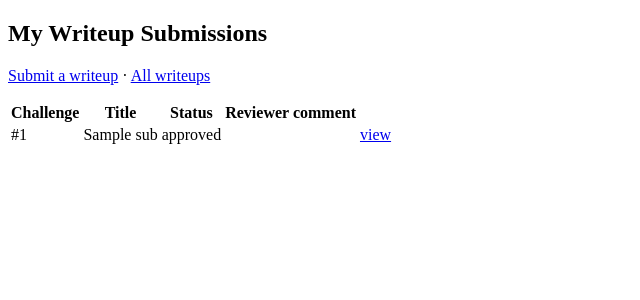
After one commit to LeMeowM/ctfd_writeup_plugin, a Python web app: template ctfd_censored_writeups/templates/my_submissions.html in a window 1280 px wide. The commit adds this page. Shown: the top 300 px of the page, without its empty margins (0-640 px from the left). Run offline with Jinja, Linux system fonts and the light colour scheme; the template is opened without the code that fills it: most values are stand-ins (such as "Sample title", 1, 10 or a date in 2020).

Commit message:
feat: my-submissions page and index entry points

```diff
--- /dev/null
+++ b/ctfd_censored_writeups/templates/my_submissions.html
@@ -0,0 +1,35 @@
+<!DOCTYPE html>
+<html>
+<head>
+  <meta charset="utf-8">
+  <meta name="viewport" content="width=device-width, initial-scale=1.0">
+  <title>My Writeup Submissions</title>
+</head>
+<body>
+<div class="container">
+  <h2>My Writeup Submissions</h2>
+  <p><a href="/writeups/submit">Submit a writeup</a> &middot; <a href="/writeups">All writeups</a></p>
+  {% if not subs %}<p>No submissions yet.</p>{% endif %}
+  <table class="table">
+    {% if subs %}
+    <tr><th>Challenge</th><th>Title</th><th>Status</th><th>Reviewer comment</th><th></th></tr>
+    {% endif %}
+    {% for s in subs %}
+    <tr>
+      <td>{{ names[s.challenge_id] or ("#" ~ s.challenge_id) }}</td>
+      <td>{{ s.title }}</td>
+      <td>{{ s.status }}</td>
+      <td>{% if s.status == "rejected" %}{{ s.admin_comment or "" }}{% endif %}</td>
+      <td>
+        {% if s.status == "approved" and s.writeup_id %}
+        <a href="/writeups/{{ s.challenge_id }}/{{ s.writeup_id }}">view</a>
+        {% else %}
+        <a href="/writeups/submit?challenge_id={{ s.challenge_id }}">edit &amp; resubmit</a>
+        {% endif %}
+      </td>
+    </tr>
+    {% endfor %}
+  </table>
+</div>
+</body>
+</html>
--- a/ctfd_censored_writeups/templates/writeups_index.html
+++ b/ctfd_censored_writeups/templates/writeups_index.html
@@ -8,6 +8,10 @@
 <body>
 <div class="container">
   <h2>Writeups</h2>
+  <p>
+    <a href="/writeups/submit">Submit a writeup</a> &middot;
+    <a href="/writeups/mine">My submissions</a>
+  </p>
   {% if not challenge_ids %}<p>No writeups available yet.</p>{% endif %}
   <ul class="list-group">
     {% for cid in challenge_ids %}
```
Also changed, not shown: ctfd_censored_writeups/submissions.py (+12 -0 lines), tests/test_submit_routes.py (+46 -0 lines).
